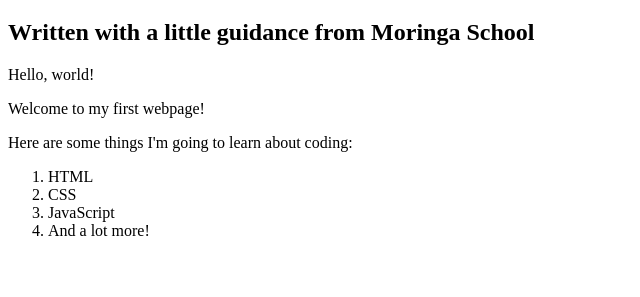
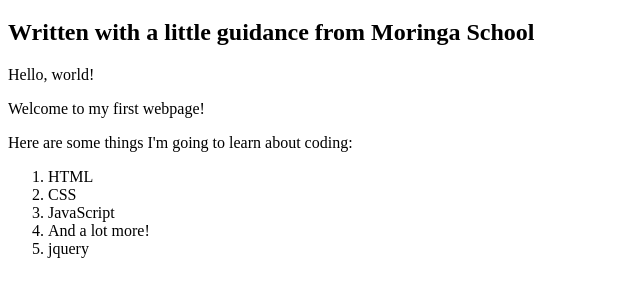
Before and after one commit to yussufAhmed12/fast-web-page, a plain HTML site: page my-first-webpage.html in a window 1280 px wide. Shown: the part 61-358 px from the top of the page, without its empty margins (0-640 px from the left). Drawn offline with Linux system fonts and the light colour scheme.

Commit message:
add list

```diff
--- a/my-first-webpage.html
+++ b/my-first-webpage.html
@@ -8,12 +8,13 @@
     <h2>Written with a little guidance from Moringa School</h2>
 	<p>Hello, world!</p>
    	<p> Welcome to my first webpage!</p>
-	 <p>Here are some things I'm going to learn about coding:</p>
+	<p>Here are some things I'm going to learn about coding:</p>
     <ol>
       <li>HTML</li>
       <li>CSS</li>
       <li>JavaScript</li>
       <li>And a lot more!</li>
+	  <li>jquery</li>
     </ol>
   </body>
 </html>
```
